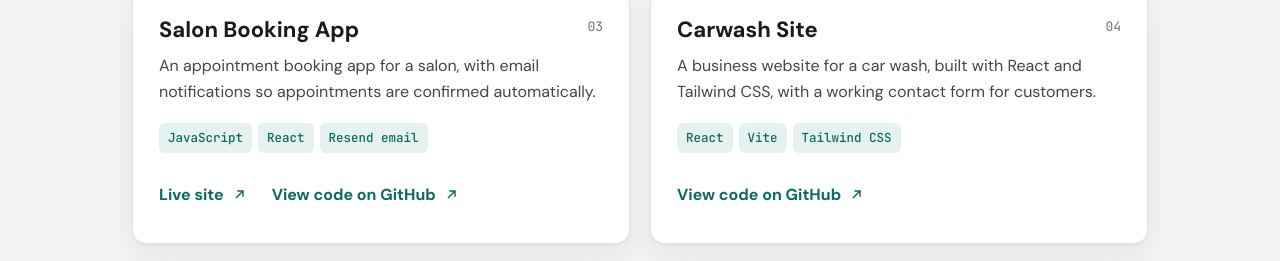
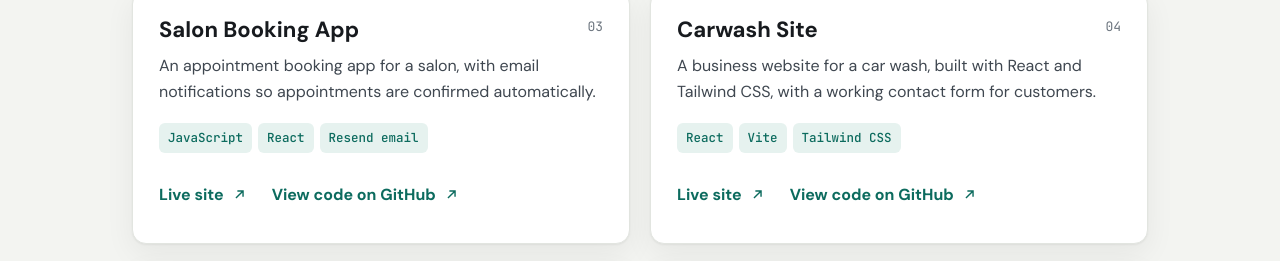
Before and after one commit to lavondamaxwell1-cpu/portfolio, a plain HTML site: page index.html in a window 1280 px wide. Shown: the part 1705-1966 px from the top of the page. Drawn offline with Linux system fonts and the light colour scheme.

Commit message:
Add Carwash live site link

```diff
--- a/index.html
+++ b/index.html
@@ -257,7 +257,10 @@
           <div class="card-head"><h3>Carwash Site</h3><span class="num">04</span></div>
           <p>A business website for a car wash, built with React and Tailwind CSS, with a working contact form for customers.</p>
           <div class="tags"><span class="tag">React</span><span class="tag">Vite</span><span class="tag">Tailwind CSS</span></div>
-          <a class="card-link" href="https://github.com/lavondamaxwell1-cpu/carwash-site" target="_blank" rel="noopener">View code on GitHub <svg viewBox="0 0 24 24" fill="none" stroke="currentColor" stroke-width="2" aria-hidden="true"><path d="M7 17L17 7M9 7h8v8"/></svg></a>
+          <div class="card-links">
+            <a class="card-link" href="https://carwash-site-8poyisq1z-lavondamaxwell1-cpus-projects.vercel.app/" target="_blank" rel="noopener">Live site <svg viewBox="0 0 24 24" fill="none" stroke="currentColor" stroke-width="2" aria-hidden="true"><path d="M7 17L17 7M9 7h8v8"/></svg></a>
+            <a class="card-link" href="https://github.com/lavondamaxwell1-cpu/carwash-site" target="_blank" rel="noopener">View code on GitHub <svg viewBox="0 0 24 24" fill="none" stroke="currentColor" stroke-width="2" aria-hidden="true"><path d="M7 17L17 7M9 7h8v8"/></svg></a>
+          </div>
         </article>
 
         <article class="card">
```
